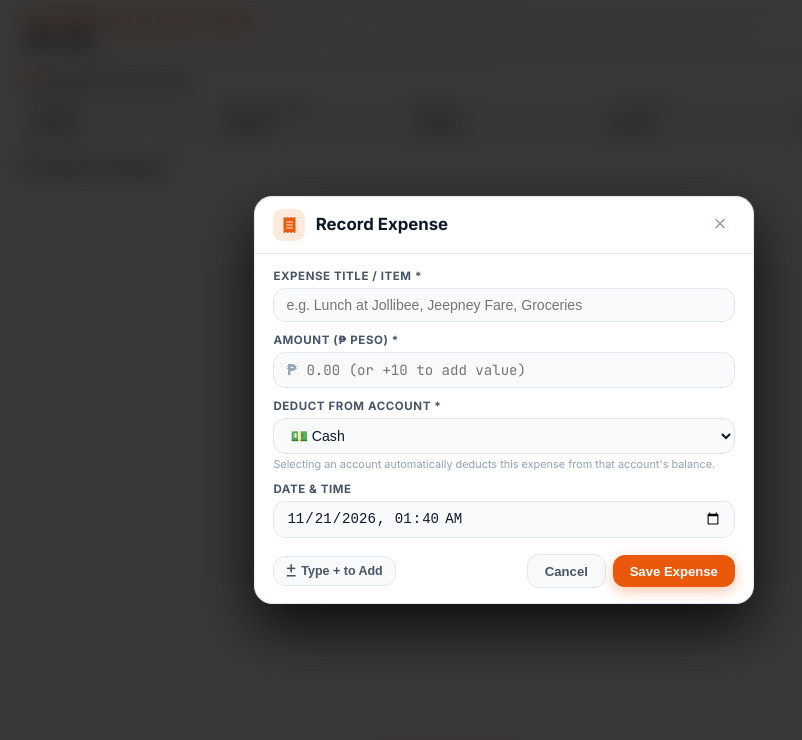
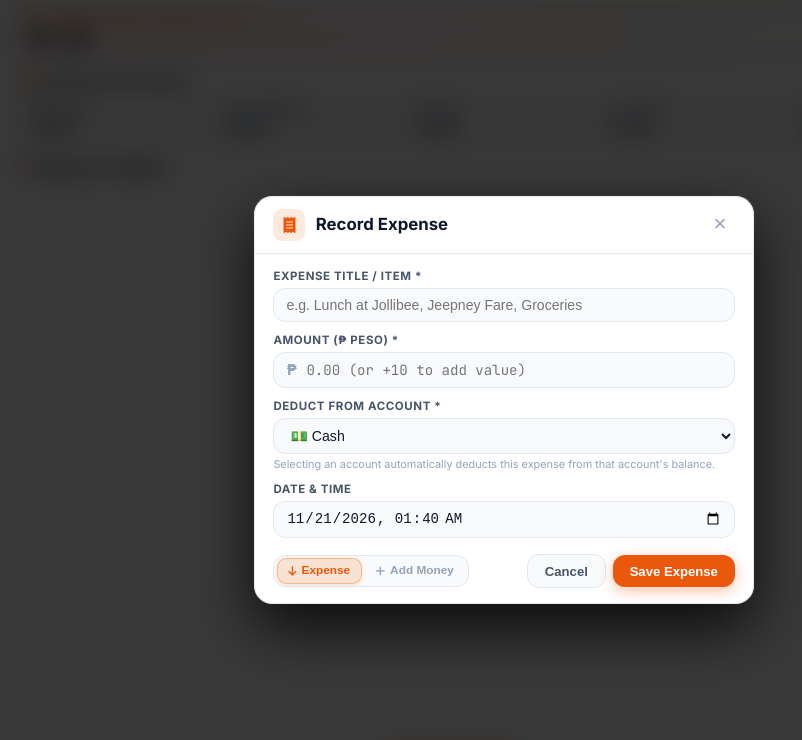
Before and after one commit to JeyCubb/JeyCub, a plain HTML site: page index.html in a window 1280 px wide. Both pictures are taken after a click on the button "Add Expense". Shown: the top 740 px of the page, without its empty margins (136-938 px from the left). Drawn offline with Linux system fonts and the light colour scheme; no server answers.

Commit message:
feat(ui): replace Type + to Add badge with sleek segmented Expense / Add Money toggle

```diff
--- a/index.html
+++ b/index.html
@@ -1625,6 +1625,49 @@
       background: var(--bg-card-hover);
       color: var(--text-primary);
       border-color: var(--border-color-hover);
+    }
+
+    /* Modal Transaction Type Segmented Toggle */
+    .transaction-type-segment {
+      display: inline-flex;
+      align-items: center;
+      background: var(--bg-input);
+      border: 1px solid var(--border-color);
+      border-radius: var(--radius-md);
+      padding: 2.5px;
+      gap: 2.5px;
+    }
+    .type-segment-btn {
+      background: transparent;
+      border: 1px solid transparent;
+      color: var(--text-muted);
+      font-size: 0.74rem;
+      font-weight: 600;
+      padding: 0.36rem 0.65rem;
+      border-radius: calc(var(--radius-md) - 2.5px);
+      cursor: pointer;
+      display: inline-flex;
+      align-items: center;
+      gap: 0.32rem;
+      transition: all 0.18s ease;
+      line-height: 1;
+    }
+    .type-segment-btn:hover {
+      color: var(--text-primary);
+    }
+    #btn-mode-expense.is-active {
+      background: rgba(249, 115, 22, 0.18);
+      color: var(--accent-primary);
+      border-color: rgba(249, 115, 22, 0.38);
+      font-weight: 700;
+      box-shadow: 0 1px 4px rgba(249, 115, 22, 0.2);
+    }
+    #btn-mode-income.is-active {
+      background: rgba(16, 185, 129, 0.18);
+      color: #10b981;
+      border-color: rgba(16, 185, 129, 0.38);
+      font-weight: 700;
+      box-shadow: 0 1px 4px rgba(16, 185, 129, 0.2);
     }
 
     /* Enhanced Modal, Input & Toast Styles */
@@ -2176,13 +2219,20 @@
 
         <div class="modal-actions" style="display: flex; align-items: center; justify-content: space-between; gap: 0.5rem;">
           <div style="display: flex; align-items: center; gap: 0.45rem;">
-            <button type="button" id="btn-toggle-income" class="btn-modal-cancel" style="display: inline-flex; align-items: center; gap: 0.35rem; font-size: 0.78rem; padding: 0.45rem 0.75rem;">
-              <i class="fa-solid fa-plus-minus"></i>
-              <span id="btn-toggle-income-text">Type + to Add</span>
-            </button>
+            <div class="transaction-type-segment" id="transaction-type-segment">
+              <button type="button" id="btn-mode-expense" class="type-segment-btn is-active" title="Record as Expense (deduct)">
+                <i class="fa-solid fa-arrow-down" style="font-size: 0.68rem;"></i>
+                <span>Expense</span>
+              </button>
+              <button type="button" id="btn-mode-income" class="type-segment-btn" title="Record as Add / Income">
+                <i class="fa-solid fa-plus" style="font-size: 0.68rem;"></i>
+                <span>Add Money</span>
+              </button>
+            </div>
             <button type="button" id="btn-delete-expense" class="btn-modal-cancel" style="display: none; background: rgba(239, 68, 68, 0.12); color: #ef4444; border: 1px solid rgba(239, 68, 68, 0.28); font-weight: 700; font-size: 0.78rem; padding: 0.45rem 0.75rem;">
               <i class="fa-solid fa-trash-can"></i> Delete
             </button>
+            <button type="button" id="btn-toggle-income" style="display: none;"><span id="btn-toggle-income-text"></span></button>
           </div>
           <div style="display: flex; align-items: center; gap: 0.45rem; margin-left: auto;">
             <button type="button" class="btn-modal-cancel" id="btn-cancel-expense">Cancel</button>
@@ -3327,9 +3377,21 @@
       const toggleText = document.getElementById('btn-toggle-income-text');
       const submitBtn = document.getElementById('btn-submit-expense');
       const titleModal = document.getElementById('modal-expense-title');
+      const btnModeExp = document.getElementById('btn-mode-expense');
+      const btnModeInc = document.getElementById('btn-mode-income');
       const isProjected = currentEditExpenseId
         ? Boolean(expenses.find(e => e.id === currentEditExpenseId)?.isProjected)
         : Boolean(isProjectedMode);
+
+      if (btnModeExp && btnModeInc) {
+        if (isIncome) {
+          btnModeExp.classList.remove('is-active');
+          btnModeInc.classList.add('is-active');
+        } else {
+          btnModeExp.classList.add('is-active');
+          btnModeInc.classList.remove('is-active');
+        }
+      }
 
       if (isIncome) {
         if (labelWallet) labelWallet.textContent = isProjected ? 'Planned Account (+ Add Later)' : 'Add To Account *';
@@ -3652,6 +3714,28 @@
       });
     }
 
+    const btnModeExp = document.getElementById('btn-mode-expense');
+    const btnModeInc = document.getElementById('btn-mode-income');
+    if (btnModeExp) {
+      btnModeExp.addEventListener('click', () => {
+        const input = document.getElementById('expense-input-amount');
+        if (!input) return;
+        input.value = input.value.replace(/^\++\s*/, '');
+        input.focus();
+        updateIncomeModeUI(false);
+      });
+    }
+    if (btnModeInc) {
+      btnModeInc.addEventListener('click', () => {
+        const input = document.getElementById('expense-input-amount');
+        if (!input) return;
+        let val = input.value.trim().replace(/^\++\s*/, '');
+        input.value = '+' + val;
+        input.focus();
+        updateIncomeModeUI(true);
+      });
+    }
+
     const btnToggleIncome = document.getElementById('btn-toggle-income');
     if (btnToggleIncome) {
       btnToggleIncome.addEventListener('click', () => {
```
